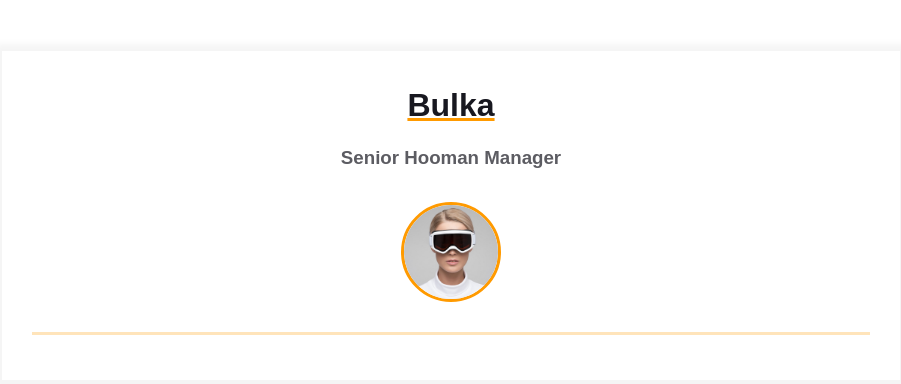
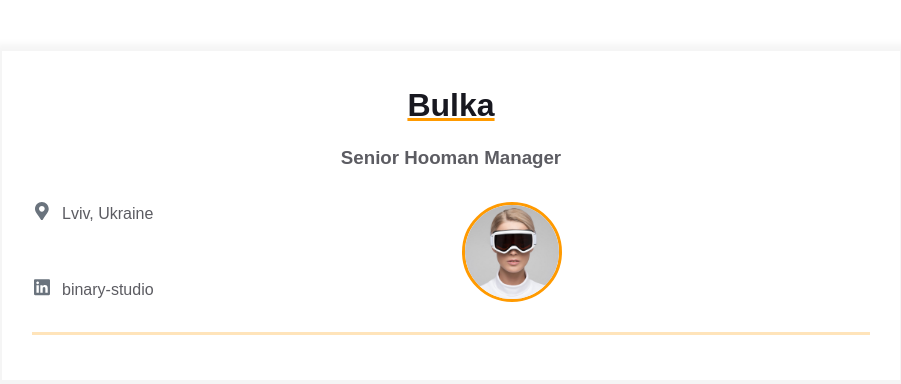
Before and after one commit to Alproga/homepage, a plain HTML site: page index.html in a window 1280 px wide. Shown: the whole page, without its empty margins (189-1090 px from the left). Drawn offline with Linux system fonts and the light colour scheme.

Commit message:
Added intro block

```diff
--- a/index.html
+++ b/index.html
@@ -18,7 +18,30 @@
 				<h3 class="contact-info__sub-header">Senior Hooman Manager</h3>
 
 				<div class="contact_info_container fh">
-				  <div class="contact-info__block"></div>
+				  <div class="contact-info__block">
+					  <a href="" rel="author" class="contact-info__item">
+						  <div class="contact-info__item-icon-wrapper">
+							<svg class="contact-info__item-icon" xmlns="http://www.w3.org/2000/svg" viewBox="0 0 384 512">
+							  <path
+								d="M172.268 501.67C26.97 291.031 0 269.413 0 192 0 85.961 85.961 0 192 0s192 85.961 192 192c0 77.413-26.97 99.031-172.268 309.67-9.535 13.774-29.93 13.773-39.464 0zM192 272c44.183 0 80-35.817 80-80s-35.817-80-80-80-80 35.817-80 80 35.817 80 80 80z">
+							  </path>
+							</svg>
+						  </div>
+						  <span>Lviv, Ukraine</span>
+					  </a>
+
+					  <a href="https://ua.linkedin.com/company/binary-studio_241166" rel="author" class="contact-info__item">
+						<div class="contact-info__item-icon-wrapper">
+							<svg class="contact-info__item-icon" xmlns="http://www.w3.org/2000/svg" viewBox="0 0 448 512">
+								<path
+									d="M416 32H31.9C14.3 32 0 46.5 0 64.3v383.4C0 465.5 14.3 480 31.9 480H416c17.6 0 32-14.5 32-32.3V64.3c0-17.8-14.4-32.3-32-32.3zM135.4 416H69V202.2h66.5V416zm-33.2-243c-21.3 0-38.5-17.3-38.5-38.5S80.9 96 102.2 96c21.2 0 38.5 17.3 38.5 38.5 0 21.3-17.2 38.5-38.5 38.5zm282.1 243h-66.4V312c0-24.8-.5-56.7-34.5-56.7-34.6 0-39.9 27-39.9 54.9V416h-66.4V202.2h63.7v29.2h.9c8.9-16.8 30.6-34.5 62.9-34.5 67.2 0 79.7 44.3 79.7 101.9V416z">
+								</path>
+							</svg>
+						</div>
+					  <span>binary-studio</span>
+					</a>
+
+				  </div>
 
 				  <div class="contact-info__block contact-info__block--center">
 					<img class="contact-info__avatar" src="assets/avatar.png" alt="Avatar">
@@ -31,5 +54,7 @@
 		  </div>
 	</main>
 
+	  <!--Contact info items example should be place inside the contact-info__block-->
+
   </body>
 </html>
```
